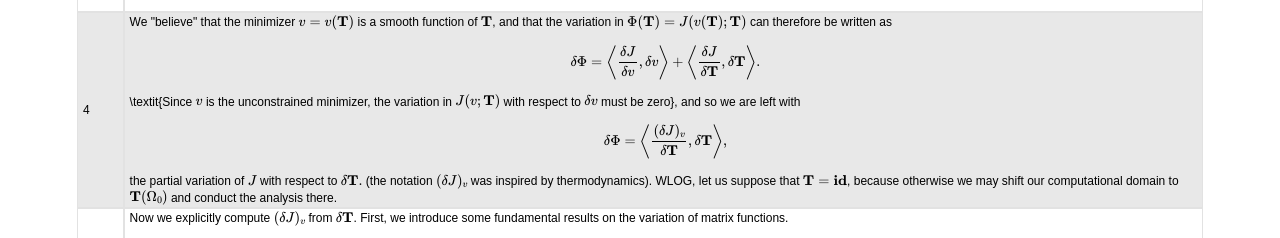
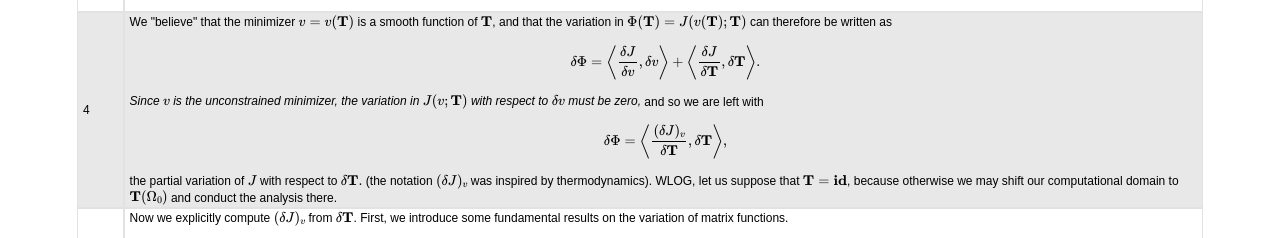
Before and after one commit to DW-Wu/DW-Wu.github.io, a plain HTML site: page posts/20221121.html in a window 1280 px wide. Shown: the part 540-778 px from the top of the page. Drawn offline with nearby package versions, Linux system fonts and the light colour scheme; files whose address does not match are found by name.

Commit message:
Update 20221121.html

```diff
--- a/posts/20221121.html
+++ b/posts/20221121.html
@@ -135,8 +135,8 @@
                         \delta\Phi = \<\frac{\delta J}{\delta v}, \delta v\>+ \<\frac{\delta J}{\delta \vb{T}},
                         \delta\vb{T}\>.
                         \end{equation}
-                                \textit{Since $v$ is the unconstrained minimizer, the variation in $J(v;\vb{T})$ with
-                                respect to $\delta v$ must be zero}, and so we are left with
+                        <em>Since $v$ is the unconstrained minimizer, the variation in $J(v;\vb{T})$ with
+                        respect to $\delta v$ must be zero,</em> and so we are left with
                         \begin{equation} \label{partial-var}
                         \delta\Phi = \<\frac{(\delta J)_v}{\delta \vb{T}}, \delta\vb{T}\>,
                         \end{equation}
```
Lines whose indentation alone changed are shown as unchanged.
